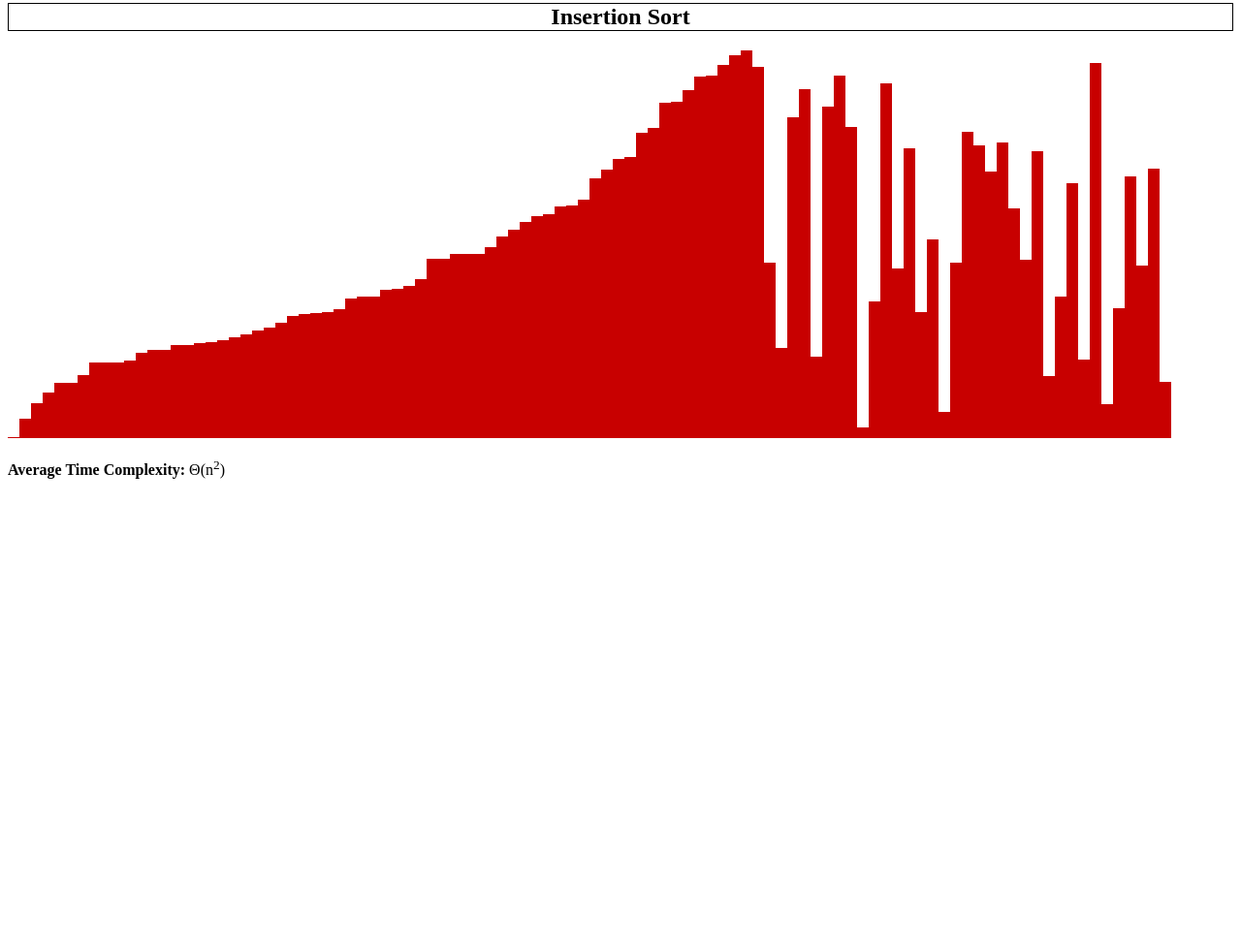
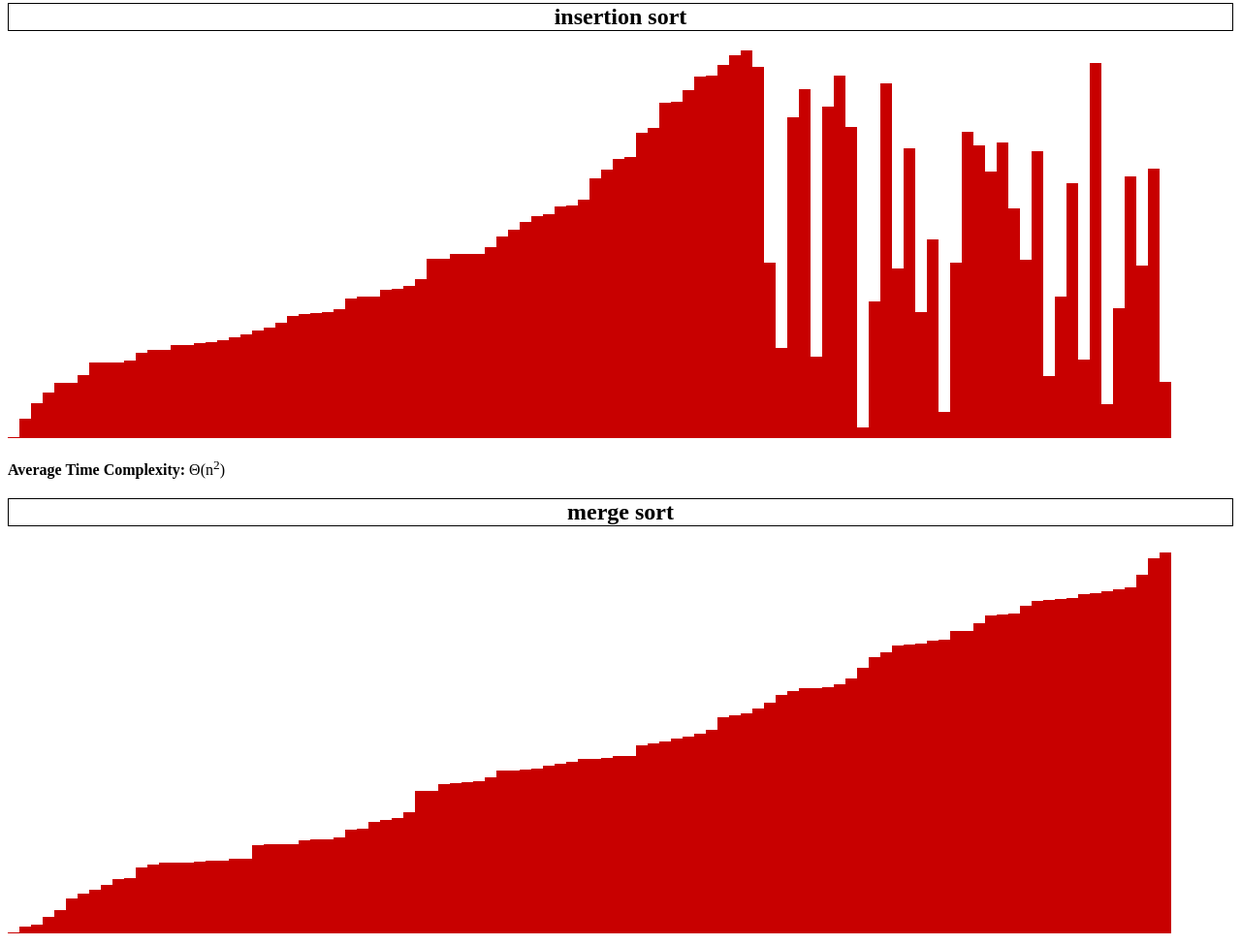
Before and after one commit to arman-ashrafian/sort-visualizations, a plain HTML site: page index.html in a window 1280 px wide. Shown: the part 588-1563 px from the top of the page at 97% size. Before the commit the page ends 1098 px from the top, so only its background shows below. Drawn offline with Linux system fonts and the light colour scheme.

Commit message:
merge sort works... need to figure when to draw

```diff
--- a/index.html
+++ b/index.html
@@ -36,13 +36,16 @@
 
 
     <!-- Insertion Sort -->
-    <h2>Insertion Sort</h2>
+    <h2>insertion sort</h2>
     <canvas id="insertionSortCanvas"></canvas>
     <p>
         <strong>Average Time Complexity:</strong> Θ(n<sup>2</sup>)
     </p>
     <script src="https://gist.github.com/arman-ashrafian/022fb88e160f2dc06140009f516ce42e.js"></script>
 
+    <!-- Merge Sort -->
+    <h2>merge sort</h2>
+    <canvas id="mergeSortCanvas"></canvas>
 </body>
 
 </html>
--- a/main.js
+++ b/main.js
@@ -7,6 +7,9 @@ window.onload = function () {
 
     let is = new Sort('insertionSortCanvas')
     is.insertionSort()
+
+    let ms = new Sort('mergeSortCanvas')
+    ms.mergeSort()
 }
 
 class Sort {
@@ -66,10 +69,48 @@ class Sort {
         this.initBars()
         this.insertionSort()
     }
+    async mergeSort() {
+        this.bars = await this.actualMergeSort(this.bars)
+        this.ctx.clearRect(0, 0, this.canvas.width, this.canvas.height);
+        this.bars.forEach((b, i) => {
+            b.pos = i
+            b.draw(this.ctx)
+        })
+    }
 
     // split the array into halves and recursively merge them
-    async mergeSort() {
-        //TODO: make dis shit
+    async actualMergeSort(arr) {
+        if(arr.length < 2) {
+            return arr
+        }
+
+        await sleep(10)
+        this.ctx.clearRect(0, 0, this.canvas.width, this.canvas.height);
+        arr.forEach((b) => {
+            b.draw(this.ctx)
+        })
+
+        let mid = Math.floor(arr.length/2)
+        let left = arr.slice(0,mid)
+        let right = arr.slice(mid)
+
+        return await this.merge(await this.actualMergeSort(left), await this.actualMergeSort(right))
+    }
+
+    async merge(left, right) {
+        let result = []
+        let l = 0
+        let r = 0
+
+        while(l < left.length && r < right.length) {
+            if(left[l].height < right[r].height) {
+                result.push(left[l++])
+            } else {
+                result.push(right[r++])
+            }
+        }
+
+        return result.concat(left.slice(l), right.slice(r))
     }
 
     initBars() {
```
